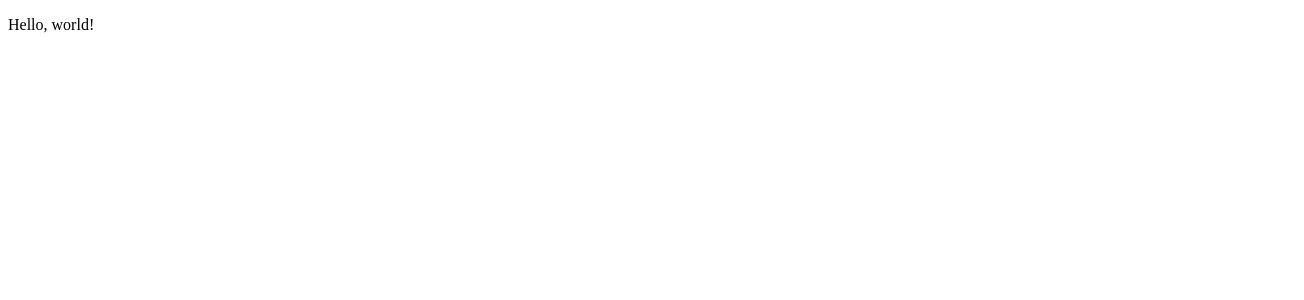
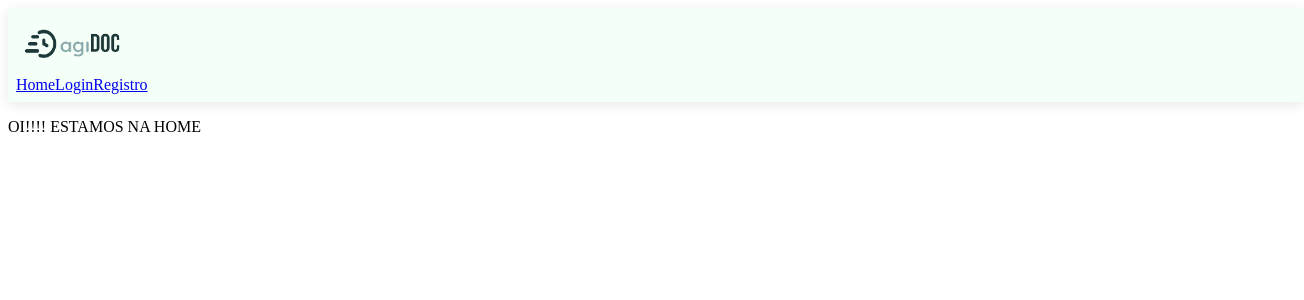
Before and after one commit to Ermeson23/vs13-04-agiDoc, a React (Vite) app: page / in a window 1280 px wide. Shown: the top 300 px of the page, 1304 px wide, since content can reach past the window. Built offline with nearby package versions, Linux system fonts and the light colour scheme.

Commit message:
routes config and header

```diff
--- a/src/App.css
+++ b/src/App.css
@@ -0,0 +1,7 @@
+:root{
+    --white-gray: #F4FFF8;
+    --dark-green: #1A383A;
+    --blue: #8BAAAD;
+    --text-black: #0000;
+    --text-white: #fff;
+}
--- a/src/App.tsx
+++ b/src/App.tsx
@@ -1,10 +1,14 @@
 import './App.css'
+import Header from './components/header/Header'
+import AppRoutes from './components/routes/AppRoutes'
+
 
 function App() {
   return (
-    <>
-    <p>Hello, world!</p>
-    </>
+    <AppRoutes>
+    </AppRoutes>
+
+
   )
 }
 
--- a/src/components/header/Header.tsx
+++ b/src/components/header/Header.tsx
@@ -0,0 +1,19 @@
+import logo from '../../assets/agidoclogo.png'
+import './header.css';
+import NavBar from '../navBar/NavBar';
+
+
+
+export default function Header(){
+    return(
+    <div className='custom-header'>
+        <img src={logo} className='logo-agidoc'></img>
+        <div className='nav-container'>
+           <NavBar></NavBar>
+        </div>
+    </div>
+    )
+
+
+
+}
--- /dev/null
+++ b/src/components/header/header.css
@@ -0,0 +1,12 @@
+.custom-header{
+  background-color: var(--white-gray);
+  width: 100vw;
+  max-height: fit-content;
+  padding: 0.5rem;
+  box-shadow: rgba(0, 0, 0, 0.09) 0px 3px 12px;
+}
+.logo-agidoc{
+    height: 2.5rem;
+    width: 7rem;
+    margin: 0.5rem;
+}
--- /dev/null
+++ b/src/components/routes/AppRoutes.tsx
@@ -0,0 +1,19 @@
+import React from 'react';
+import { BrowserRouter as Router, Routes, Route } from 'react-router-dom';
+import Home from '../../pages/home/Home';
+import Register from '../../pages/register/Register';
+import Login from '../../pages/login/Login';
+
+const AppRoutes: React.FC = () => {
+  return (
+    <Router>
+      <Routes>
+        <Route path="/" element={<Home />} />
+        <Route path="/login" element={<Login />} />
+        <Route path="/register" element={<Register />} />
+      </Routes>
+    </Router>
+  );
+};
+
+export default AppRoutes;
--- a/src/pages/home/Home.tsx
+++ b/src/pages/home/Home.tsx
@@ -0,0 +1,11 @@
+import Header from "../../components/header/Header"
+
+export default function Home(){
+
+    return(
+      <div>
+        <Header></Header>
+        <p> OI!!!! ESTAMOS NA HOME</p>
+      </div>
+    )
+}
--- a/src/pages/login/Login.tsx
+++ b/src/pages/login/Login.tsx
@@ -0,0 +1,5 @@
+export default function Login(){
+    return(
+        <p>Login</p>
+    )
+}
--- a/src/pages/register/Register.tsx
+++ b/src/pages/register/Register.tsx
@@ -0,0 +1,5 @@
+export default function Register(){
+    return(
+        <p>Register</p>
+    )
+}
```
Also changed, not shown: src/assets/agidoclogo.png (added).
